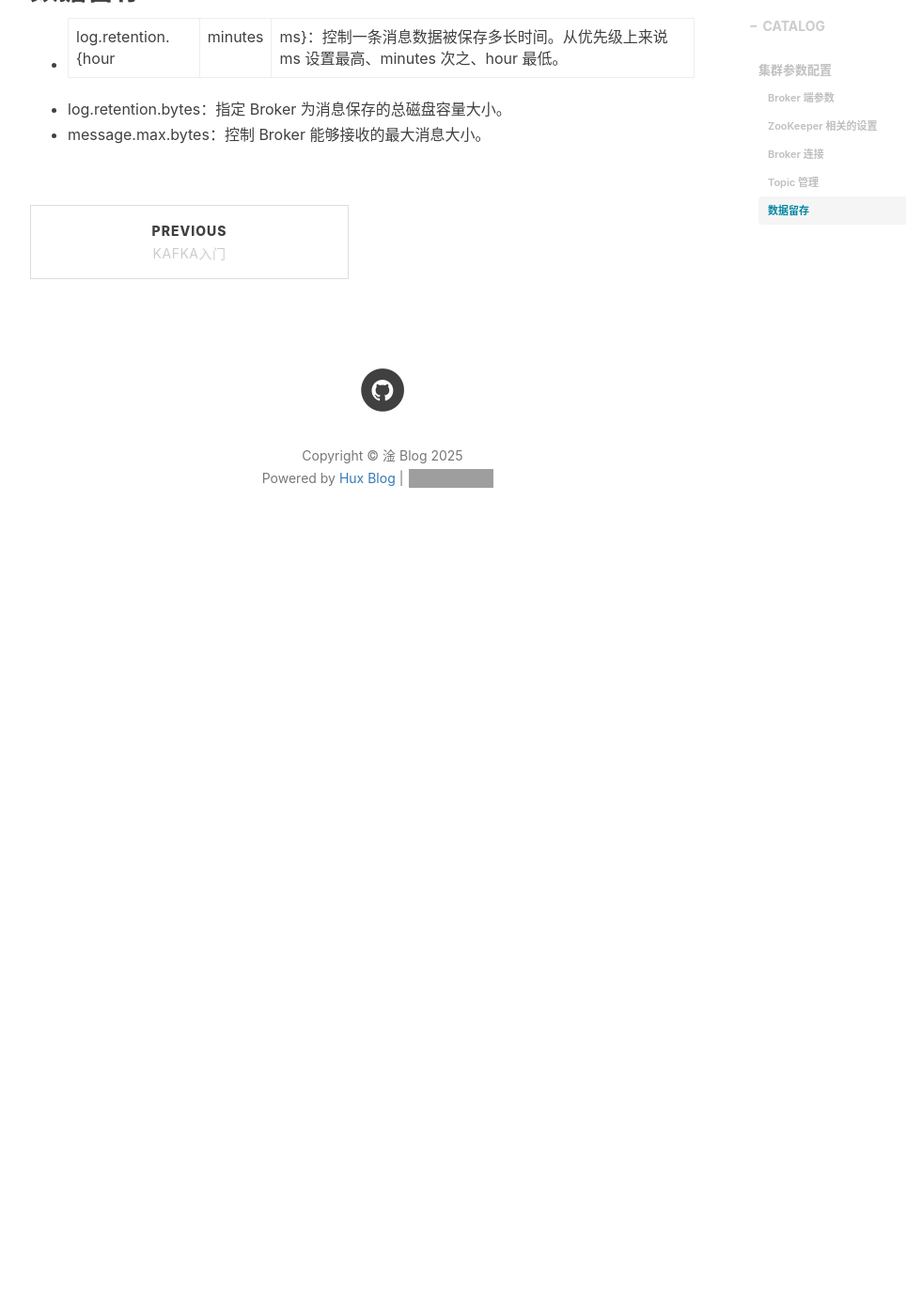
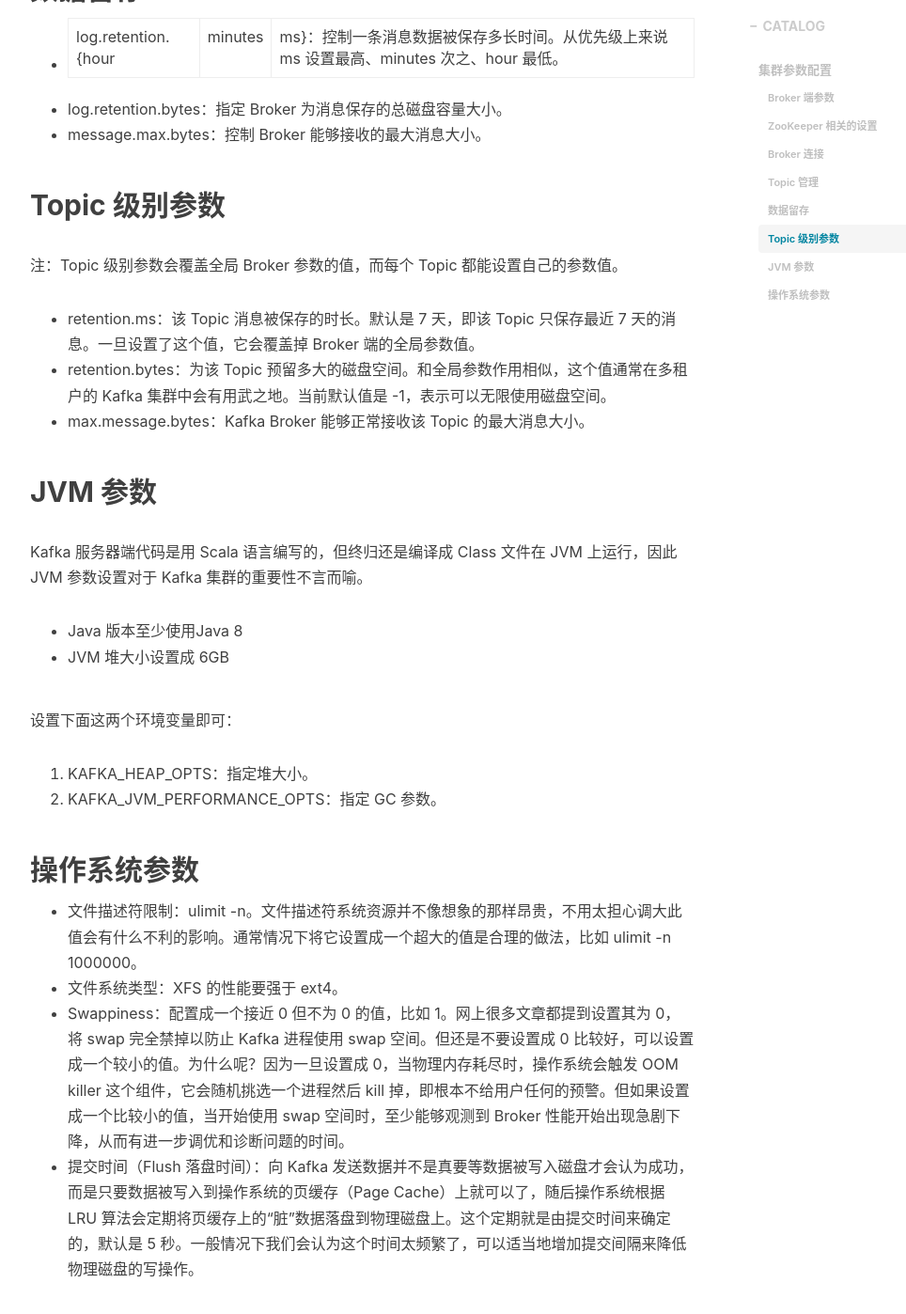
Before and after one commit to wangchanggan/wangchanggan.github.io, a Jekyll site: the page built from _posts/2025-12-10-Kafka基本使用.md, in a window 1280 px wide and 1400 px high, scrolled down 1659 px. Shown: the whole window at 94% size, without its empty margins (233-1197 px from the left). Built offline with Jekyll 4.4.1, drawn with Linux system fonts in a browser that asks for light colours; nearby versions of some CDN libraries; comment, search, counter and statistics services are not loaded; before the commit the page ends 2272 px from its top, so only the background shows below that; grey boxes are pictures that could not be loaded.

Commit message:
kafka基本使用之集群参数配置

```diff
--- a/_posts/2025-12-10-Kafka基本使用.md
+++ b/_posts/2025-12-10-Kafka基本使用.md
@@ -35,3 +35,25 @@
 * log.retention.{hour|minutes|ms}：控制一条消息数据被保存多长时间。从优先级上来说 ms 设置最高、minutes 次之、hour 最低。
 * log.retention.bytes：指定 Broker 为消息保存的总磁盘容量大小。
 * message.max.bytes：控制 Broker 能够接收的最大消息大小。
+
+## Topic 级别参数
+注：Topic 级别参数会覆盖全局 Broker 参数的值，而每个 Topic 都能设置自己的参数值。
+
+* retention.ms：该 Topic 消息被保存的时长。默认是 7 天，即该 Topic 只保存最近 7 天的消息。一旦设置了这个值，它会覆盖掉 Broker 端的全局参数值。
+* retention.bytes：为该 Topic 预留多大的磁盘空间。和全局参数作用相似，这个值通常在多租户的 Kafka 集群中会有用武之地。当前默认值是 -1，表示可以无限使用磁盘空间。
+* max.message.bytes：Kafka Broker 能够正常接收该 Topic 的最大消息大小。
+
+## JVM 参数
+Kafka 服务器端代码是用 Scala 语言编写的，但终归还是编译成 Class 文件在 JVM 上运行，因此 JVM 参数设置对于 Kafka 集群的重要性不言而喻。
+* Java 版本至少使用Java 8
+* JVM 堆大小设置成 6GB
+
+设置下面这两个环境变量即可：
+1. KAFKA_HEAP_OPTS：指定堆大小。
+2. KAFKA_JVM_PERFORMANCE_OPTS：指定 GC 参数。
+
+## 操作系统参数
+* 文件描述符限制：ulimit -n。文件描述符系统资源并不像想象的那样昂贵，不用太担心调大此值会有什么不利的影响。通常情况下将它设置成一个超大的值是合理的做法，比如 ulimit -n 1000000。
+* 文件系统类型：XFS 的性能要强于 ext4。
+* Swappiness：配置成一个接近 0 但不为 0 的值，比如 1。网上很多文章都提到设置其为 0，将 swap 完全禁掉以防止 Kafka 进程使用 swap 空间。但还是不要设置成 0 比较好，可以设置成一个较小的值。为什么呢？因为一旦设置成 0，当物理内存耗尽时，操作系统会触发 OOM killer 这个组件，它会随机挑选一个进程然后 kill 掉，即根本不给用户任何的预警。但如果设置成一个比较小的值，当开始使用 swap 空间时，至少能够观测到 Broker 性能开始出现急剧下降，从而有进一步调优和诊断问题的时间。
+* 提交时间（Flush 落盘时间）：向 Kafka 发送数据并不是真要等数据被写入磁盘才会认为成功，而是只要数据被写入到操作系统的页缓存（Page Cache）上就可以了，随后操作系统根据 LRU 算法会定期将页缓存上的“脏”数据落盘到物理磁盘上。这个定期就是由提交时间来确定的，默认是 5 秒。一般情况下我们会认为这个时间太频繁了，可以适当地增加提交间隔来降低物理磁盘的写操作。
```
